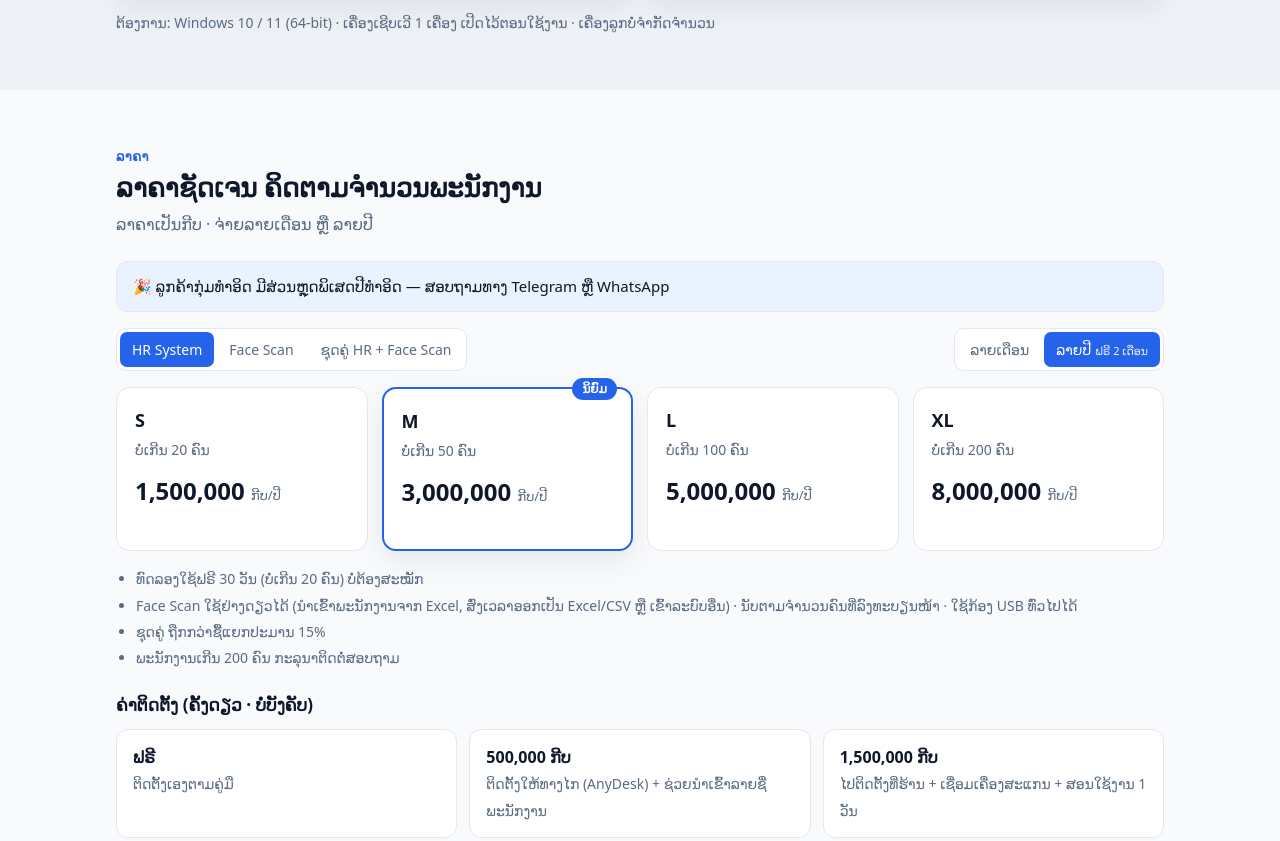
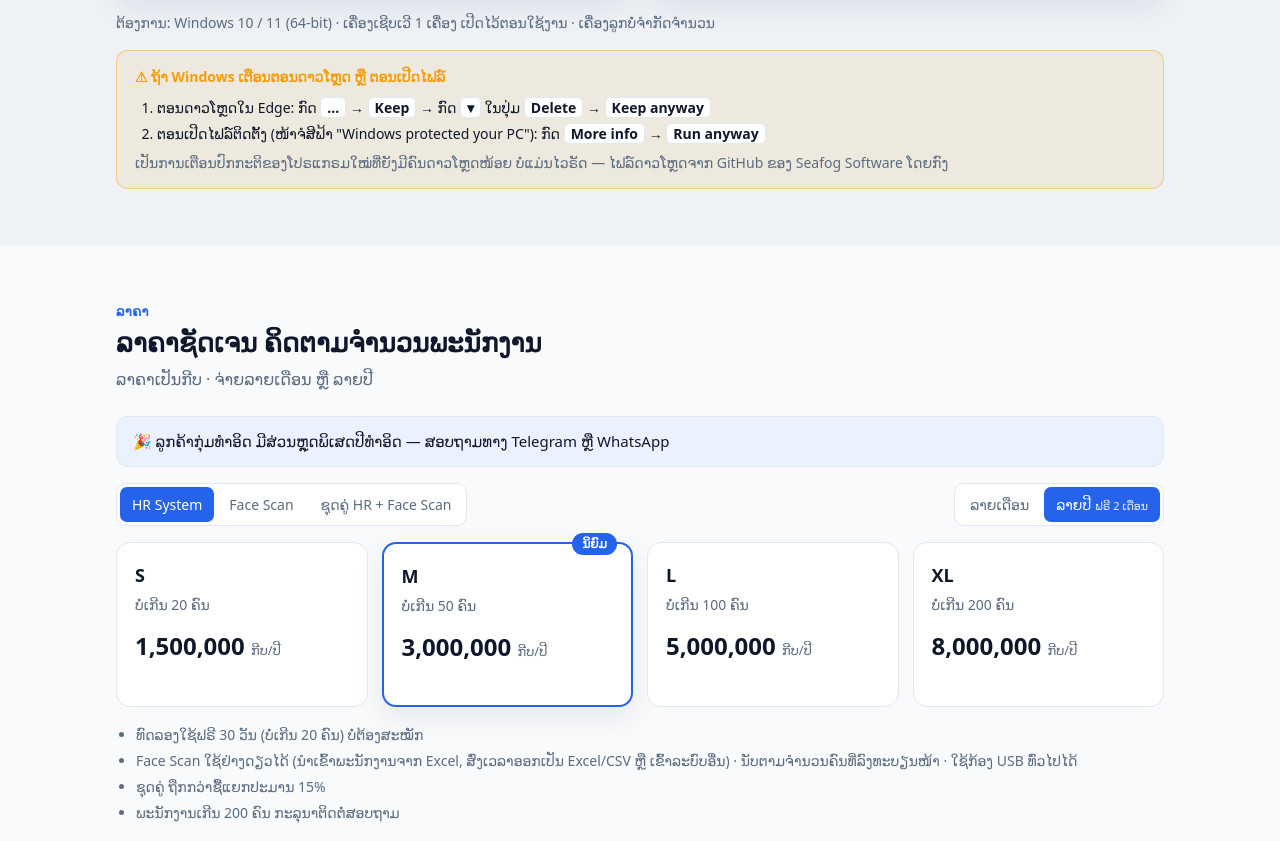
Before and after one commit to pernscmt/seafog-hrsystem-lao, a plain HTML site: page index.html in a window 1280 px wide. Shown: the part 1754-2595 px from the top of the page. Drawn offline with Linux system fonts and the light colour scheme; no server answers.

Commit message:
download page: index.html

```diff
--- a/index.html
+++ b/index.html
@@ -113,6 +113,15 @@
   .dl small { display: block; opacity: .85; font-size: 13px; }
   .dl .size { font-size: 13px; white-space: nowrap; opacity: .85; }
   .req { margin: 14px 0 0; color: var(--muted); font-size: 14px; }
+  /* คำแนะนำเมื่อ Windows/Edge เตือนไฟล์ (ยังไม่มี code signing) */
+  .warnbox { margin: 16px 0 0; padding: 14px 18px; border-radius: 12px; font-size: 14px;
+             background: rgba(245,158,11,.10); border: 1px solid rgba(245,158,11,.45); }
+  .warnbox b { color: #f59e0b; }
+  .warnbox ol { margin: 8px 0 6px; padding-left: 22px; }
+  .warnbox li { margin: 3px 0; }
+  .warnbox code { background: var(--card); border: 1px solid var(--line); border-radius: 6px; padding: 0 6px;
+                  font-family: inherit; font-weight: 600; white-space: nowrap; }
+  .warnbox p { margin: 0; color: var(--muted); }
 
   /* ---------- ราคา ---------- */
   .promo { margin: 0 0 16px; padding: 12px 16px; border-radius: 12px; background: var(--accent-soft);
@@ -351,6 +360,14 @@
         </section>
       </div>
       <p class="req">ຕ້ອງການ: Windows 10 / 11 (64-bit) · ເຄື່ອງເຊີບເວີ 1 ເຄື່ອງ ເປີດໄວ້ຕອນໃຊ້ງານ · ເຄື່ອງລູກບໍ່ຈຳກັດຈຳນວນ</p>
+      <div class="warnbox">
+        <b>⚠ ຖ້າ Windows ເຕືອນຕອນດາວໂຫຼດ ຫຼື ຕອນເປີດໄຟລ໌</b>
+        <ol>
+          <li>ຕອນດາວໂຫຼດໃນ Edge: ກົດ <code>...</code> → <code>Keep</code> → ກົດ <code>▾</code> ໃນປຸ່ມ <code>Delete</code> → <code>Keep anyway</code></li>
+          <li>ຕອນເປີດໄຟລ໌ຕິດຕັ້ງ (ໜ້າຈໍສີຟ້າ "Windows protected your PC"): ກົດ <code>More info</code> → <code>Run anyway</code></li>
+        </ol>
+        <p>ເປັນການເຕືອນປົກກະຕິຂອງໂປຣແກຣມໃໝ່ທີ່ຍັງມີຄົນດາວໂຫຼດໜ້ອຍ ບໍ່ແມ່ນໄວຣັດ — ໄຟລ໌ດາວໂຫຼດຈາກ GitHub ຂອງ Seafog Software ໂດຍກົງ</p>
+      </div>
     </div>
   </section>
 
@@ -449,6 +466,8 @@
           <p>ໃຊ້ງານປະຈຳວັນໃນວົງ LAN ໄດ້ໂດຍບໍ່ຕ້ອງມີອິນເຕີເນັດ ອິນເຕີເນັດໃຊ້ສຳລັບອັບເດດໂປຣແກຣມເທົ່ານັ້ນ</p></details>
         <details><summary>Face Scan ໃຊ້ໂດຍບໍ່ມີ HR System ໄດ້ບໍ?</summary>
           <p>ໄດ້ ນຳເຂົ້າລາຍຊື່ພະນັກງານຈາກ Excel ເບິ່ງລາຍງານໃນໂປຣແກຣມ ແລະ ສົ່ງເວລາສະແກນອອກເປັນ Excel/CSV ຫຼື ສົ່ງເຂົ້າລະບົບເງິນເດືອນອື່ນ</p></details>
+        <details><summary>ເປັນຫຍັງ Windows ຈຶ່ງເຕືອນຕອນດາວໂຫຼດ?</summary>
+          <p>Windows ເຕືອນທຸກໂປຣແກຣມໃໝ່ທີ່ຍັງມີຄົນດາວໂຫຼດໜ້ອຍ ບໍ່ແມ່ນໄວຣັດ ໄຟລ໌ດາວໂຫຼດຈາກ GitHub ຂອງເຮົາໂດຍກົງ ໃນ Edge ກົດ … → Keep → ▾ ໃນປຸ່ມ Delete → Keep anyway ແລະ ຕອນເປີດໄຟລ໌ ກົດ More info → Run anyway (ເບິ່ງຂັ້ນຕອນໃນສ່ວນ ດາວໂຫຼດ)</p></details>
         <details><summary>ສັ່ງຊື້ ແລະ ຈ່າຍເງິນແນວໃດ?</summary>
           <p>ສົ່ງ ລະຫັດເຊີບເວີ (ໜ້າ ໃບອະນຸຍາດ ໃນໂປຣແກຣມ) ພ້ອມຊື່ບໍລິສັດ ແລະ ແພັກເກດ ທາງ Telegram ຫຼື WhatsApp ໂອນເງິນ ແລ້ວຈະໄດ້ຮັບໄຟລ໌ໃບອະນຸຍາດທາງແຊັດ</p></details>
       </div>
```
